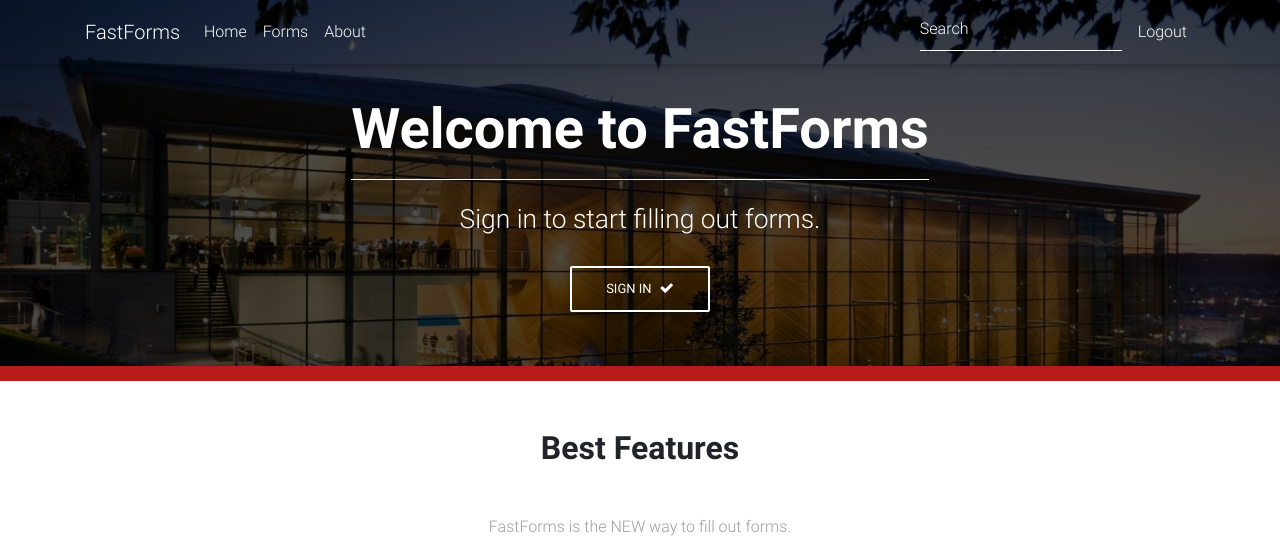
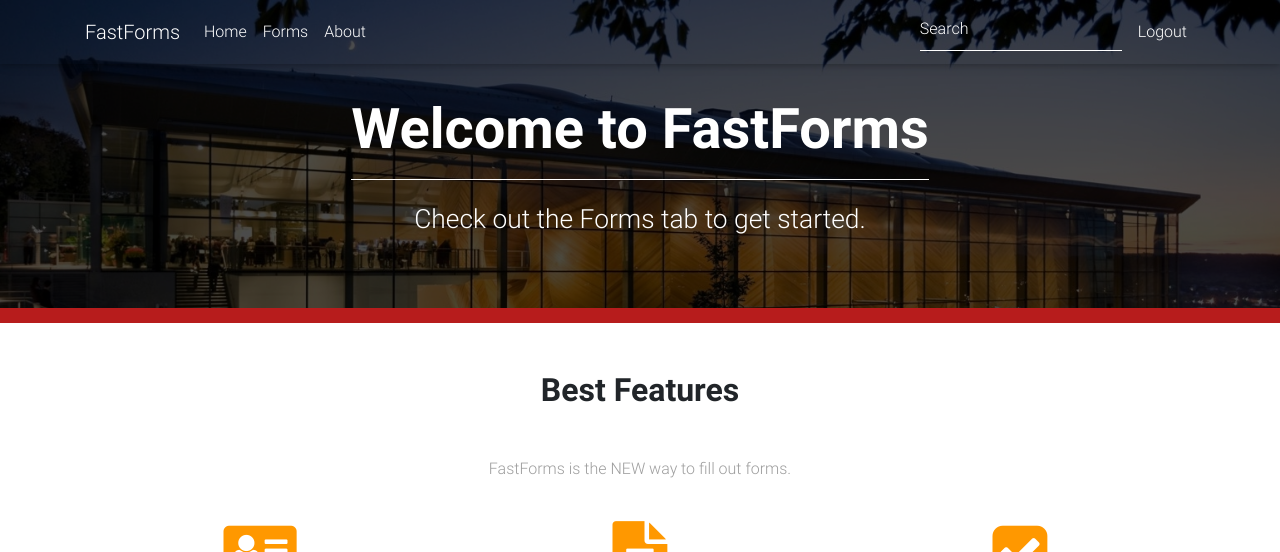
Before and after one commit to ortiza5/Threes-a-Crowd-SD-D-Project, a Flask app: page / in a window 1280 px wide. Shown: the top 552 px of the page. Run offline with Flask 2, Linux system fonts and the light colour scheme; the visitor is signed in with stand-in values (Sample User, id 1); parts of the project's set-up code (start-up, migrations or seed data) failed here and were passed over; some libraries are stand-ins or nearby versions.

Commit message:
sign in and register only show up when not logged in

```diff
--- a/templates/startpage.html
+++ b/templates/startpage.html
@@ -10,10 +10,17 @@
       <ul class="my-5 list-unstyled">
         <h2 class="display-4 font-weight-bold white-text pt-5 mb-2" style="font-size:7vh;">Welcome to FastForms</h2>
         <hr class="hr-light">
-        <h4 class="white-text my-4" style="font-size:3.3vh;">Sign in to start filling out forms.</h4>
-        <a href="/login">
-          <button type="button" class="btn btn-outline-white" >Sign In<i class="fa fa-check ml-2"></i></button>
-        </a>
+        {% if not session.logged_in %}
+          <h4 class="white-text my-4" style="font-size:3.3vh;">Sign in to start filling out forms.</h4>
+          <a href="/login">
+            <button type="button" class="btn btn-outline-white" >Sign In<i class="fa fa-check ml-2"></i></button>
+          </a>
+          <a href="/register">
+            <button type="button" class="btn btn-outline-white" >Register<i class="fa fa-edit ml-2"></i></button>
+          </a>
+        {% else %}
+          <h4 class="white-text my-4" style="font-size:3.3vh;">Check out the Forms tab to get started.</h4>
+        {% endif %}
         </ul>
       </div>
     </div>
```
